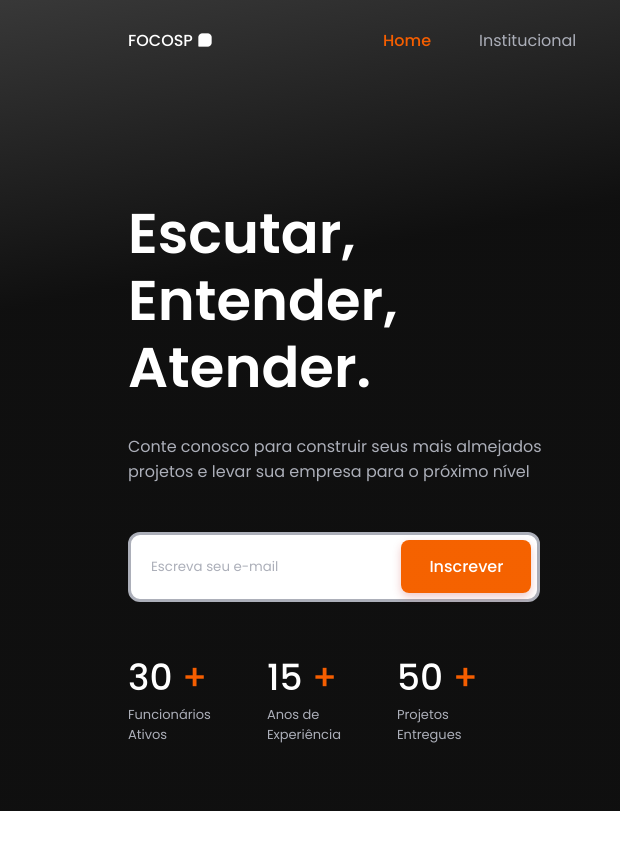
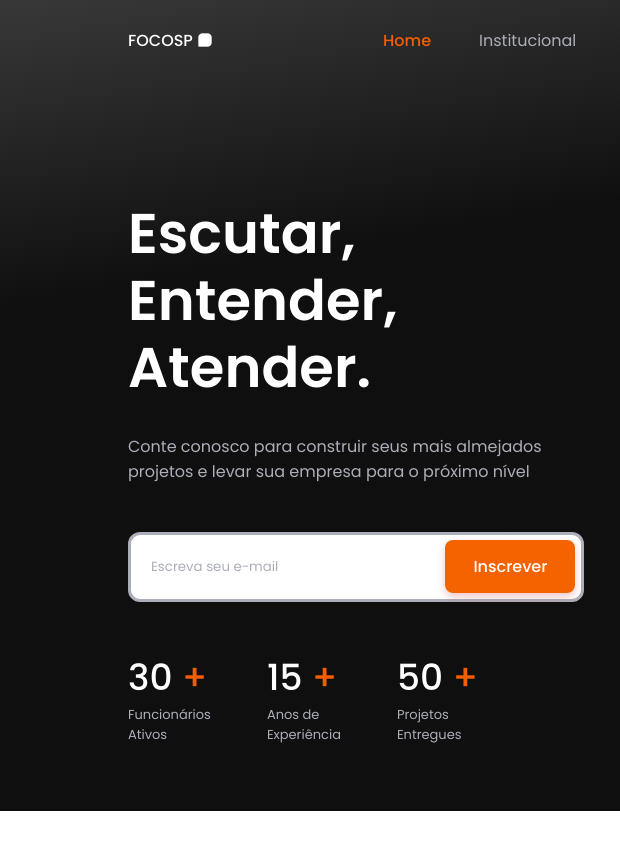
Before and after one commit to RNoleto/site_focosp, a plain HTML site: page index.html in a window 1280 px wide. Shown: the top 854 px of the page, 0-620 px from the left. Drawn offline with nearby package versions, Linux system fonts and the light colour scheme.

Commit message:
correção caixa de input da newsletter

```diff
--- a/assets/css/styles.css
+++ b/assets/css/styles.css
@@ -1170,7 +1170,7 @@ body.dark-theme {
   }
 
   .home__search {
-    width: 412px;
+    width: auto;
   }
 
   .contact__card {
```
